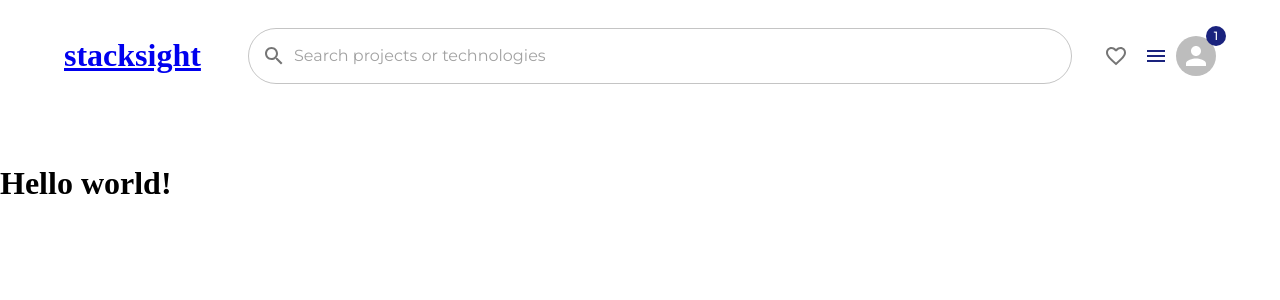
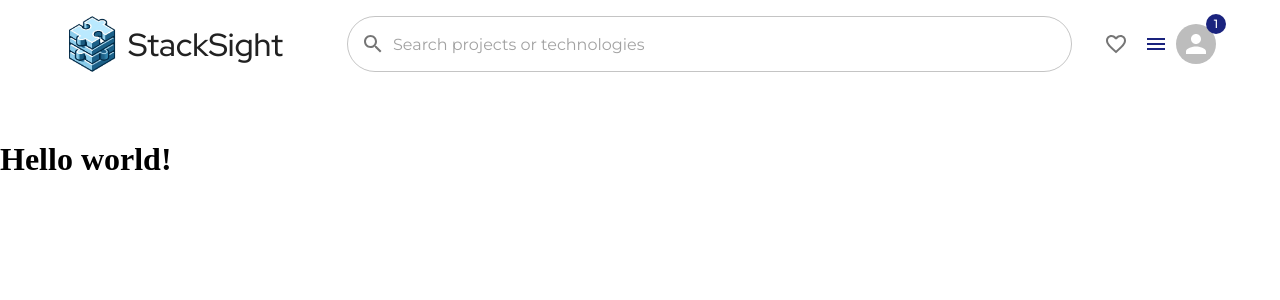
Before and after one commit to curtisupshall/stacksight, a Next.js app in the folder web/: page / in a window 1280 px wide. Shown: the top 300 px of the page. Built offline with nearby package versions, Linux system fonts and the light colour scheme.

Commit message:
Added app logo

```diff
--- a/web/src/app/layout.tsx
+++ b/web/src/app/layout.tsx
@@ -14,6 +14,10 @@ export default (props: PropsWithChildren) => {
 					rel="stylesheet"
 					href="https://fonts.googleapis.com/css2?family=Montserrat:wght@100..900&display=swap"
 				/>
+				<link
+					rel="stylesheet"
+					href="https://fonts.googleapis.com/css2?family=Red+Hat+Display:ital,wght@0,300..900;1,300..900&display=swap"
+				/>
 			</head>
 			<body>
 				<ThemeProvider theme={appTheme}>
--- a/web/src/components/ui/header/AppLogo.tsx
+++ b/web/src/components/ui/header/AppLogo.tsx
@@ -1,11 +1,30 @@
-import { Box } from "@mui/material"
+import { Box, Stack, Typography } from "@mui/material"
 import Link from "next/link";
 
 const AppLogo = () => {
     return (
-        <Box component={Link} href='/projects' sx={(theme) => ({ maxWidth: 120, fill: theme.palette.primary.main })} display='flex'>
-            <h1>stacksight</h1>
-        </Box>
+        <Stack
+            direction='row'
+            gap={1}
+            alignItems='center'
+            component={Link}
+            href='/projects'
+            sx={{
+                color: 'inherit',
+                textDecoration: 'none'
+            }}
+        >
+            <img src={`/logo.png`} style={{ width: '56px', height: 'auto'  }} />
+            <Typography
+                variant='h1'
+                fontSize={'2rem'}
+                fontWeight={500}
+                fontFamily={`"Red Hat Display", sans-serif`}
+                lineHeight='unset'
+            >
+                StackSight
+            </Typography>
+        </Stack>
     );
 }
 
```
Also changed, not shown: web/public/logo.png (added), 1 other file (tests, documents, lock files or other folders).
